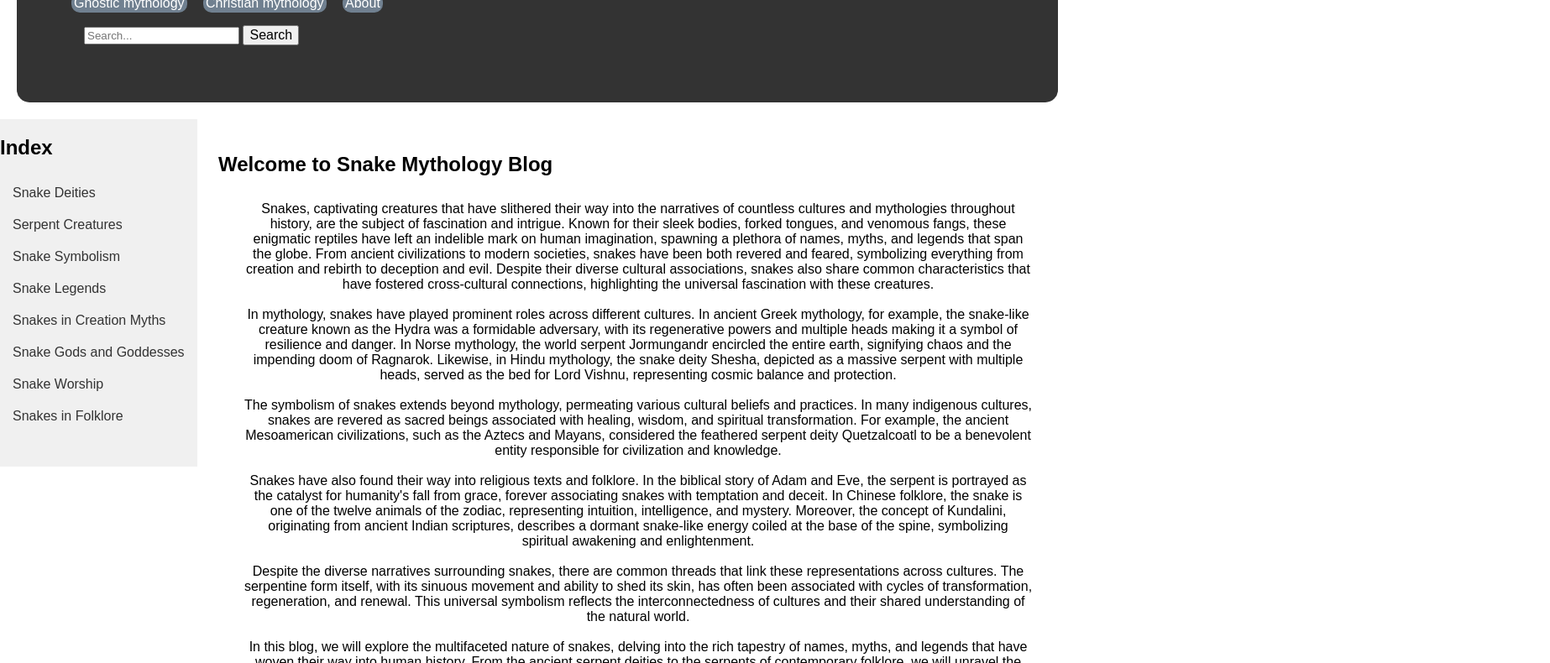
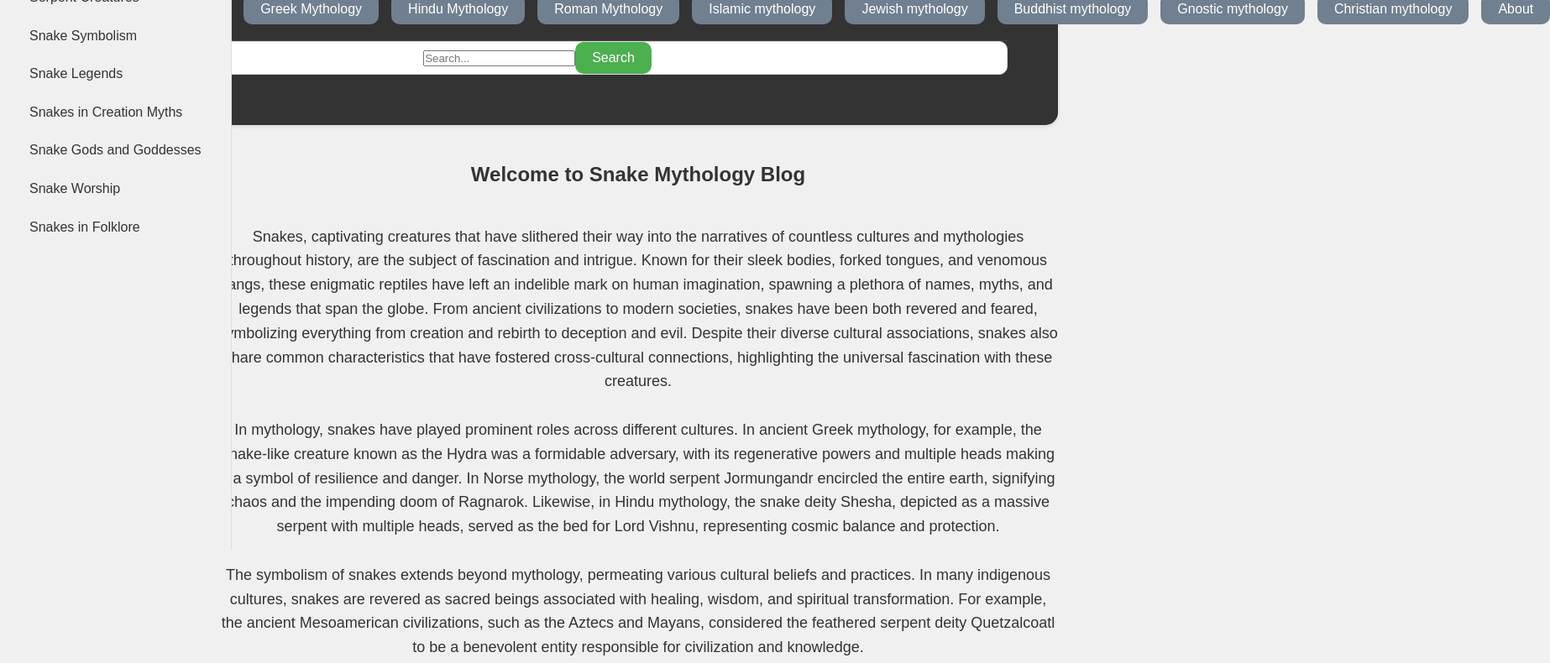
Before and after one commit to devinedevil/snake.github.io, a plain HTML site: page index.html in a window 1280 px wide. Shown: the part 145-935 px from the top of the page at 84% size, 1846 px wide, since content can reach past the window. Drawn offline with Linux system fonts and the light colour scheme.

Commit message:
styles.css

```diff
--- a/styles.css
+++ b/styles.css
@@ -1,7 +1,15 @@
+/* General Reset */
+* {
+  box-sizing: border-box;
+  margin: 0;
+  padding: 0;
+}
+
 body {
   font-family: Arial, sans-serif;
-  margin: 0;
-  padding: 0;
+  line-height: 1.6;
+  color: #333;
+  background-color: #f0f0f0;
 }
 
 header {
@@ -10,52 +18,76 @@ header {
   padding: 60px;
   margin: 20px;
   border-radius: 15px;
+  text-align: center;
+  box-shadow: 0 2px 4px rgba(0, 0, 0, 0.1);
 }
 
 header h1 {
   margin: 0;
-  text-align: center;
+  font-size: 36px;
+  font-weight: bold;
+}
+
+nav {
+  margin: 0;
+  padding: 5px;
+  background-color: #333;
+  border-bottom: 1px solid #444;
 }
 
 nav ul {
-  list-style-type: none;
+  list-style: none;
   margin: 0;
-  padding: 5px;
+  padding: 0;
   height: 100%;
+  display: flex;
+  justify-content: space-between;
 }
 
 nav ul li {
-  display: inline;
   margin-right: 15px;
-  word-break: keep-all;
-  border-bottom: 5px;
 }
 
 nav ul li a {
   color: #fff;
   text-decoration: none;
-  white-space: nowrap;
-  padding: 3px;
+  padding: 10px 20px;
   background-color: #708090;
   border-radius: 10px;
-  margin-top: 60px;
+  white-space: nowrap;
+  transition: background-color 0.2s ease;
+}
+
+nav ul li a:hover {
+  background-color: #5c6bc0;
 }
 
 main {
   margin: 20px;
   margin-left: 260px;
+  display: flex;
+  flex-direction: column;
+  align-items: center;
 }
 
 h2 {
   margin-bottom: 10px;
+  font-size: 24px;
+  font-weight: bold;
 }
 
 section {
   margin-bottom: 30px;
+  padding: 20px;
+  background-color: #fff;
+  border-radius: 10px;
+  box-shadow: 0 2px 4px rgba(0, 0, 0, 0.1);
 }
 
 section h3 {
   font-weight: bold;
+  font-size: 20px;
+  margin-bottom: 10px;
 }
 
 footer {
@@ -63,61 +95,93 @@ footer {
   color: #fff;
   padding: 20px;
   text-align: center;
+  clear: both;
 }
-p.center{
+
+p.center {
   word-wrap: break-word;
   text-align: center;
-  margin: 30px;
+  margin: 30px auto;
+  font-size: 18px;
+}
 
+p.ce {
+  text-align: center;
+  margin: 20px;
+  font-size: 20px;
 }
-p.ce{
-  justify-content: center;
+
+div.l {
+  font-size: 16px;
+  text-align: center;
   margin: 20px;
-  font-size:20px;
+}
 
-}
-div.l{
-  font-size:16px;
-  justify-content: center;
-  margin:20px;
-}
 hr {
   border-top: 1px dashed black;
   border-radius: 2px;
+  margin: 20px 0;
 }
-h5{
+
+h5 {
   font-size: 17px;
+  margin-bottom: 10px;
 }
-div.lo{
+
+div.lo {
   position: sticky;
+  top: 0;
+}
 
-}
 .index-column {
   width: auto;
   background-color: #f0f0f0;
   white-space: nowrap;
   float: left;
   position: fixed;
+  top: 0;
+  left: 0;
+  height: 100vh;
+  padding: 20px;
+  border-right: 1px solid #ddd;
+}
 
-}
 .search-bar {
-  height: 20px;
+  height: 40px;
   border-radius: 10px;
   padding: 12px 20px;
- justify-content: center;
+  display: flex;
+  justify-content: center;
+  align-items: center;
+  background-color: #fff;
+  border: 1px solid #ddd;
 }
+
 button[type="submit"] {
+  font-size: 16px;
+  padding: 10px 20px;
+  background-color: #4CAF50;
+  color: #fff;
+  border: none;
+  border-radius: 10px;
+  cursor: pointer;
+}
 
-  font-size: 16px;
+button[type="submit"]:hover {
+  background-color: #3e8e41;
 }
+
 .container {
   display: flex;
   justify-content: center;
   height: 100%;
+  align-items: center;
 }
+
 ul {
-  list-style-type: none;
+  list-style: none;
   padding: 15px;
+  margin: 0;
 }
 
 li {
@@ -127,7 +191,10 @@ li {
 a {
   text-decoration: none;
   color: #333;
+  transition: color 0.2s ease;
 }
+
 a:hover {
+  color: #5c6bc0;
   text-decoration: underline;
 }
```
